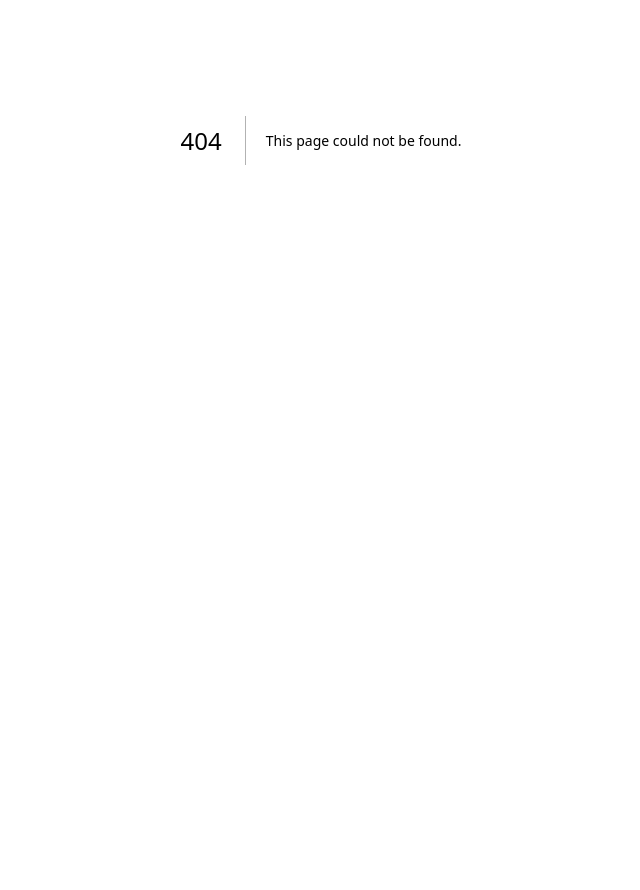
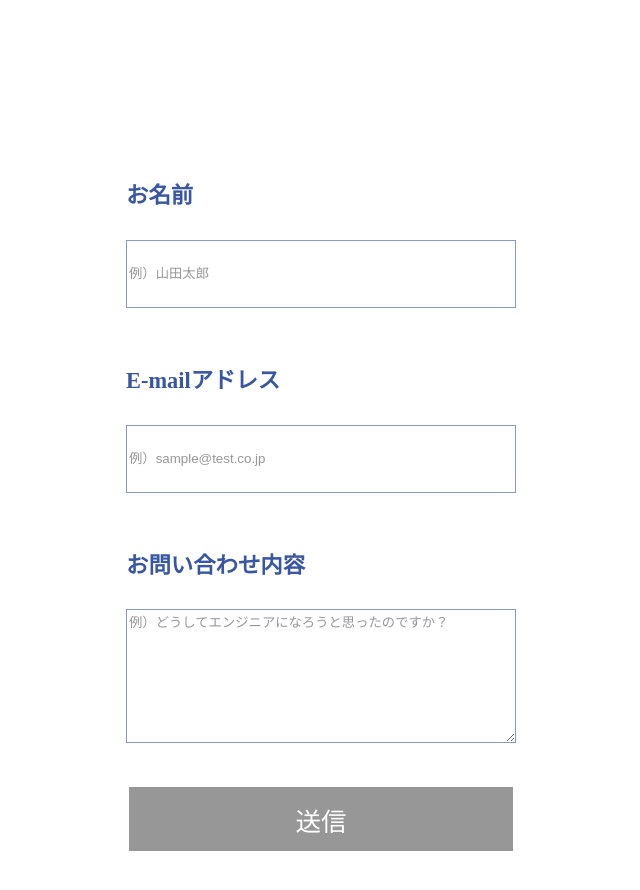
Before and after one commit to Mogy1945/myportfolio, a Next.js app: page /Contact in a window 1280 px wide. Before the commit this address had no page. Shown: the part 260-1150 px from the top of the page, without its empty margins (319-959 px from the left). Before the commit the page ends 800 px from the top, so only its background shows below. Built offline with nearby package versions, Linux system fonts and the light colour scheme.

Commit message:
Add: お問い合わせフォームを構築した。
Mogy-Blogのお問い合わせフォームをコピペした。
-既存ページと合わせるためにclassなどを微調整
-formの送信ボタンのdisabled条件を、Blogの時から改善した。

feature:#7

```diff
--- /dev/null
+++ b/src/pages/Contact.tsx
@@ -0,0 +1,163 @@
+import { useForm, ValidationError } from '@formspree/react'
+import Head from 'next/head'
+import Link from 'next/link'
+import { useState } from 'react'
+import styles from '../styles/Contact.module.scss'
+import Header from '@/components/Header/Header'
+
+export default function Form() {
+  const [state, handleSubmit] = useForm('mdojqgde')
+  const [Name, setName] = useState('')
+  const [Email, setEmail] = useState('')
+  const [Message, setMessage] = useState('')
+  const [errorName, setErrorName] = useState(false)
+  const [errorEmail, setErrorEmail] = useState(false)
+  const [errorMessage, setErrorMessage] = useState(false)
+
+  if (state.succeeded) {
+    return (
+      <>
+        <Head>
+          <title>Contact | Mogy Portfolio</title>
+        </Head>
+        <main className={styles.main}>
+          <h1>Thank you for your Contact!</h1>
+          <p className={styles.comment}>
+            以下の内容でお問合せを完了いたしました。返信までしばらくお待ちください。
+          </p>
+          <div className={styles.formContainer}>
+            <form>
+              <div className={styles.box}>
+                <p className={styles.titleResult}>お名前</p>
+                <p className={styles.result}>{Name}</p>
+              </div>
+              <div className={styles.box}>
+                <p className={styles.titleResult}>E-mailアドレス</p>
+                <p className={styles.result}>{Email}</p>
+              </div>
+              <div className={styles.box}>
+                <p className={styles.titleResult}>お問い合わせ内容</p>
+                <p className={styles.result}>{Message}</p>
+              </div>
+            </form>
+          </div>
+          <Link href='/' className={styles.bottomLink}>
+            記事一覧に戻る
+          </Link>
+        </main>
+      </>
+    )
+  }
+  return (
+    <>
+      <Head>
+        <title>Contact | Mogy Portfolio</title>
+      </Head>
+      <Header />
+      <main className={styles.main}>
+        <h3>Contact</h3>
+        <p className={styles.comment}>
+          お問い合わせの際は、以下項目を
+          <span className={styles.notNull}>全て</span>
+          記入し、「送信」ボタンを押してください。
+        </p>
+        <div className={styles.formContainer}>
+          <form onSubmit={handleSubmit}>
+            <div className={styles.box}>
+              <p className={styles.title}>お名前</p>
+              <input
+                id='name'
+                name='name'
+                type='text'
+                placeholder='例）山田太郎'
+                onBlur={(e) => {
+                  const val = e.target.value
+                  const valLENGTH = val.length
+                  if (valLENGTH > 0) {
+                    setErrorName(false)
+                    setName(e.target.value)
+                  } else {
+                    setErrorName(true)
+                    setName('')
+                  }
+                }}
+              />
+              {errorName ? (
+                <>
+                  <p className={styles.errorText}>！必ずご入力をお願いいたします。</p>
+                </>
+              ) : (
+                ''
+              )}
+            </div>
+            <div className={styles.box}>
+              <p className={styles.title}>E-mailアドレス</p>
+              <input
+                id='email'
+                type='email'
+                name='email'
+                placeholder='例）sample@test.co.jp'
+                onBlur={(e) => {
+                  const val = e.target.value
+                  const valLENGTH = val.length
+                  if (valLENGTH > 0) {
+                    setErrorEmail(false)
+                    setEmail(e.target.value)
+                  } else {
+                    setErrorEmail(true)
+                    setEmail('')
+                  }
+                }}
+              />
+              {errorEmail ? (
+                <>
+                  <p className={styles.errorText}>！必ずご入力をお願いいたします。</p>
+                </>
+              ) : (
+                ''
+              )}
+              <ValidationError prefix='Email' field='email' errors={state.errors} />
+            </div>
+            <div className={styles.box}>
+              <p className={styles.title}>お問い合わせ内容</p>
+              <textarea
+                id='message'
+                name='message'
+                placeholder='例）どうしてエンジニアになろうと思ったのですか？'
+                onBlur={(e) => {
+                  const val = e.target.value
+                  const valLENGTH = val.length
+                  if (valLENGTH > 0) {
+                    setErrorMessage(false)
+                    setMessage(e.target.value)
+                  } else {
+                    setErrorMessage(true)
+                    setMessage('')
+                  }
+                }}
+              ></textarea>
+              {errorMessage ? (
+                <>
+                  <p className={styles.errorText}>！必ずご入力をお願いいたします。</p>
+                </>
+              ) : (
+                ''
+              )}
+              <ValidationError prefix='Message' field='message' errors={state.errors} />
+            </div>
+            <div className={styles.box}>
+              <input
+                type='submit'
+                disabled={
+                  Name.length === 0 || Email.length === 0 || Message.length === 0 ? true : false
+                }
+                className={styles.submit}
+                value='送信'
+              />
+            </div>
+          </form>
+        </div>
+      </main>
+    </>
+  )
+}
```
